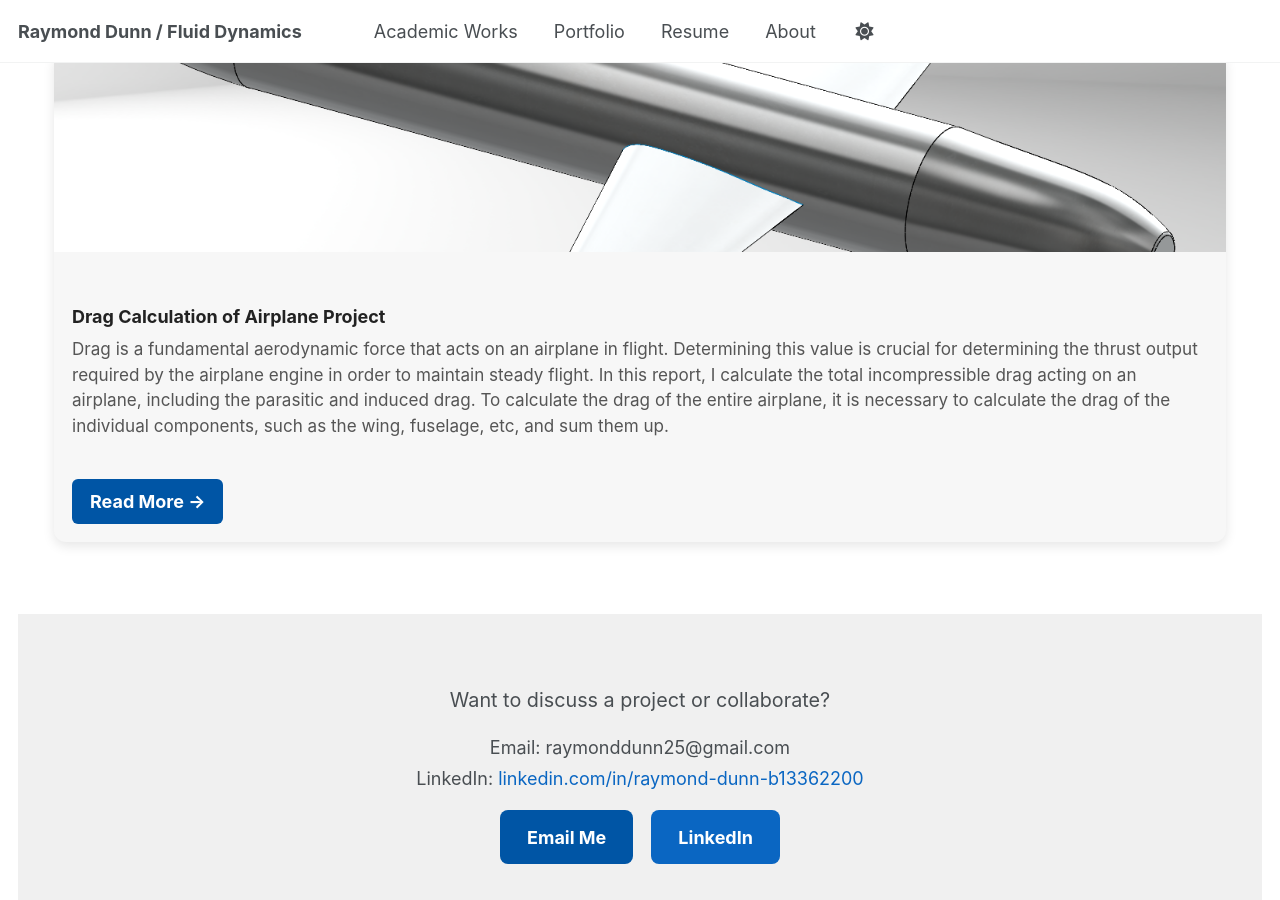
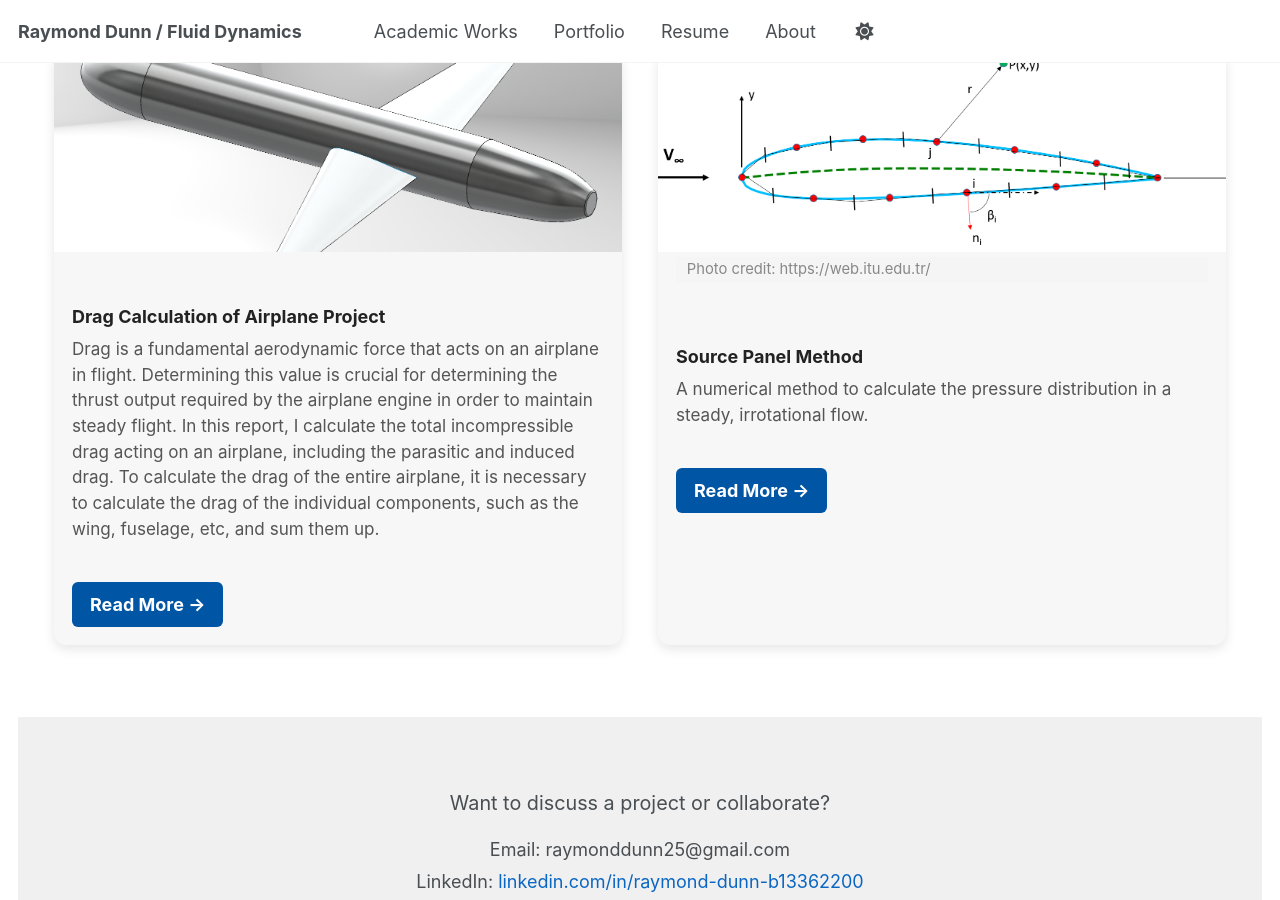
Before and after one commit to Raymond-gif/Raymond-gif.github.io, a Jekyll site: the page built from _pages/portfolio.md, in a window 1280 px wide and 900 px high, scrolled down 604 px. Built offline with Jekyll 4.4.1, drawn with Linux system fonts in a browser that asks for light colours; a script that is not in the unit is left out; part of the change alters nothing that is shown.

Commit message:
added source panel page

````diff
--- /dev/null
+++ b/_portfolio/sourcepanel.md
@@ -0,0 +1,293 @@
+---
+title: "Source Panel Method"
+excerpt: "A numerical method to calculate the pressure distribution in a steady, irrotational flow."
+order: 1
+layout: splash
+image: /images/sourcepanelmain.png
+caption: "Photo credit: https://web.itu.edu.tr/"
+header:
+  overlay_color: "#2a4d8f"
+  hero_title: "Source Panel Method"
+  hero_excerpt: "A numerical method to calculate the pressure distribution in a steady, irrotational flow."
+---
+
+## Introduction
+
+### Basics of Source Panel
+
+Potential flow theory allows engineers to find fluid properties by making the following assumptions about the flow: it is incompressible, inviscid, and irrotational. When the flow is irrotational (or potential) and it satisfies conservation of mass, the flow is said to satisfy Laplace's equation, or
+
+$$\begin{equation} \label{laplace}
+    \nabla^2\phi=0 \  \longrightarrow \ \frac{\partial^2 \phi}{\partial x^2} + \frac{\partial^2 \phi}{\partial y^2} = 0 .
+\end{equation}$$
+
+If Laplace's equation is satisfied, the solutions can be superimposed to form a more complex flow. The source panel method is simply the superposition of an infinite number of sources with infinitesimal strength along an arbitrary shape. To make the calculation easier, the source strength is assumed to be constant along each panel, which is a straight line that approximates the shape geometry.
+
+## Governing Equations and Conditions
+
+### Fundamental Velocity Potential Equation
+
+Every jth panel induces a small change of velocity potential at a point. When summed together for all jth panels,
+
+$$\begin{equation}
+    \boxed{\sum_{j=1}^{n} \Delta\phi_j = \sum_{j=1}^{n}\frac{\lambda_j}{2\pi}\int_j{\ln(r_{ij}) ds_j}},
+\end{equation}$$
+
+where
+
+$$\begin{equation}
+    r_{ij} =\sqrt{((x_i-x_j)^2+(y_i-y_j)^2)}
+\end{equation}$$
+
+The point where the sum of the velocity potentials is evaluated at is called the control point, denoted with a subscript i. The control points are placed at the midpoint of each panel.
+
+### Boundary Conditions
+
+In order for the flow to make sense physically, the arbitrary body must be a streamline of the flow. This means that the normal velocity of each panel must be equal to 0. The following equations must be true,
+
+$$\begin{gather}
+    V_{\infty,n,i} + V_{n,i} = 0 \\
+    \boxed{\frac{\lambda_i}{2} + \sum_{\substack{j=1 \\ j\neq i}}^{n}\frac{\lambda_j}{2\pi}I_{i,j} + V_{\infty} \cos{(\beta_i)} = 0,} \label{vn}
+\end{gather}$$
+
+where
+
+$$\begin{equation}
+    I_{i,j} = \int_j{\frac{\partial}{\partial n_i}}(\ln{r_{ij}}) \, ds_j
+\end{equation}$$
+
+When \\( i = j \\), there is a singular point because \\( r_{ij} \\) is equal to 0. However, it can be shown that the contribution of the panel to itself is \\( \lambda/2 \\), which is the leading term in Equation (\ref{vn}).
+
+### Tangential Velocity Calculation
+
+At the surface of the panel, there exists only a tangential velocity, so it will simply be labeled as \\( V_i \\),
+
+$$\begin{equation}
+    \boxed{V_i = V_{\infty,s} + V_s = V_{\infty}\sin{(\beta_i)} + \sum_{j=1}^n \frac{\lambda_j}{2\pi}J_{i,j}}
+\end{equation},$$
+
+where
+
+$$\begin{equation}
+    J_{i,j} = \int_j \frac{\partial}{\partial s} \ln{r_{ij}} \, ds_j
+\end{equation}$$
+
+### Pressure Coefficient
+
+Using Bernoulli's equation, it is possible to convert velocity into pressure,
+
+$$\begin{equation}
+    \boxed{C_{p,i} = 1 - \Bigl(\frac{V_i}{V_\infty}\Bigr)^2}
+\end{equation}$$
+
+## Evaluating Integral
+
+To evaluate the integral, Anderson derives the formula. Here are the results,
+
+$$\begin{equation}
+I_{i,j} = \frac{C}{2} \ln{\biggr(\frac{S_j^2+2AS_j+B}{B}\biggl)} + \frac{D-AC}{E} \biggl({\text{tan}}^{-1}{\frac{S_j+A}{E}}-{\text{tan}}^{-1}{\frac{A}{E}} \biggr), \\
+\end{equation}$$
+
+where
+
+$$\begin{gather*}
+A = -(x_i - X_j)\cos{\Phi_j} - (y_i - Y_j)\sin{\Phi_j} \\
+B = (x_i-X_j)^2 + (y_i-Y_j)^2 \\
+C = \sin{(\Phi_i-\Phi_j)} \\
+D = (y_i - Y_j)\cos{\Phi_i} - (x_i-X_j)\sin{\Phi_i} \\
+S_j = \sqrt{(X_{j+1}-X_j)^2+(Y_{j+1}-Y_j)^2}
+\end{gather*}.$$
+
+For calculating the tangential velocities,
+
+$$\begin{equation}
+    J_{i,j} = \frac{D-AC}{2E} \ln{\frac{S_j^2+2AS_j+B}{B}} - C\biggl({\text{tan}}^{-1}{\frac{S_j+A}{E}}-{\text{tan}}^{-1}{\frac{A}{E}} \biggr)
+\end{equation}$$
+
+## Results
+
+<!-- Figure 1 -->
+<div style="display: flex; justify-content: center; gap: 1rem;">
+
+  <figure style="flex: 1; text-align: center;">
+    <img src="/images/panels3.jpg" alt="Coarse Approximation of Circle" style="width:100%;">
+    <figcaption>(a) Coarse Approximation of Circle</figcaption>
+  </figure>
+
+  <figure style="flex: 1; text-align: center;">
+    <img src="/images/panels8.jpg" alt="Medium Approximation of Circle" style="width:100%;">
+    <figcaption>(b) Medium Approximation of Circle</figcaption>
+  </figure>
+
+  <figure style="flex: 1; text-align: center;">
+    <img src="/images/panels64.jpg" alt="Fine Approximation of Circle" style="width:100%;">
+    <figcaption>(c) Fine Approximation of Circle</figcaption>
+  </figure>
+
+</div>
+
+<p style="text-align:center;"><strong>Figure 1:</strong> Panel Approximation of Circle (In Increasing Order)</p>
+
+
+<!-- Figure 2 -->
+<div style="display: flex; justify-content: center; gap: 1rem;">
+
+  <figure style="flex: 1; text-align: center;">
+    <img src="/images/cp8.jpg" alt="Coarse Approximation of Circle" style="width:100%;">
+    <figcaption>(a) Coarse Approximation of Circle</figcaption>
+  </figure>
+
+  <figure style="flex: 1; text-align: center;">
+    <img src="/images/cp64.jpg" alt="Medium Approximation of Circle" style="width:100%;">
+    <figcaption>(b) Medium Approximation of Circle</figcaption>
+  </figure>
+
+</div>
+
+<p style="text-align:center;"><strong>Figure 2:</strong> Source Panel Method for Circle</p>
+
+
+<!-- Figure 3 -->
+<div style="display: flex; justify-content: center; gap: 1rem;">
+
+  <figure style="flex: 1; text-align: center;">
+    <img src="/images/ellipsepanel.jpg" alt="Panel Approximation of Ellipse" style="width:100%;">
+    <figcaption>(a) Panel Approximation of Ellipse</figcaption>
+  </figure>
+
+  <figure style="flex: 1; text-align: center;">
+    <img src="/images/ellipsesource.jpg" alt="Ellipse Pressure Coefficient vs Angle" style="width:100%;">
+    <figcaption>(b) Ellipse Pressure Coefficient vs Angle</figcaption>
+  </figure>
+
+</div>
+
+<p style="text-align:center;"><strong>Figure 3:</strong> Source Panel Method for Ellipse</p>
+
+## Conclusions
+
+### Concepts Learned From Results
+
+As the number of panels increase, the accuracy of the source panel method improves. This is because a greater number of panels is able to resemble the geometry of the actual shape more. For example, Fig. 1a shows a crude approximation of a circle, with 3 panels. Fig. 1b shows a better approximation with 8 panels, and Fig. 1c is most indistinguishable from the actual geometry with 64 panels.
+
+Fig. 2a shows that the source panel method closely resemble the analytical solution. As the number of panels increase, more pressure points are shown, and the reader gains a better understanding of the actual distribution, as shown in Fig. 2b
+
+The ellipse pressure coefficient has the same sinusoidal shape as the circle pressure distribution, but the amplitude appears to be less than the circle, as shown in Fig. 3b. In addition, at the crest of the wave, the scatter points are closer together, likely because of the uneven geometry of the ellipse.
+
+### Differences From Real Life
+
+Potential theory, which the source panel method is based on, neglects viscosity. Because of this, there is no boundary layer separation, which is caused by adverse pressure gradient. In other words, the pressure on the left and right side balance out.
+
+When boundary layer separation occurs, the pressure in the wake region decreases drastically and remains constant. This difference in pressure creates a drag force, which is not present in the source panel method.
+
+
+## Code
+
+In order to run the code, the user must have the .txt files downloaded with the coordinates for the arbitrary shape. This will be attached to the report within submission. In line 3 of the code, it is crucial **to change the name of the .txt file**. At the end of the first script, a supplemental script file is provided to generate coordinates for any number of panels for a circle.
+
+```matlab
+clear,clc, close all
+
+A = readmatrix('Circle_8.txt'); % NATHAN, simply change the name of the text file to get source panel method for any geometry you want, just put the coordinates in
+sz = size(A) ; %gets the size of the matrix A
+n = sz(1) ; % picks the number of panels based on length of vector
+beta = zeros(n,1);  % preallocating matrix
+theta=zeros(n,1); %preallocating vector
+
+for i = 1:n-1 % nested for loop begins
+        Xi = A(i,1); Yi = A(i,2); % control points boundary (Xi,Yi)
+        Xi1 = A(i+1,1); Yi1 = A(i+1,2); % control points boundary (X_i+1,Y_i+1)
+        xi = (Xi+Xi1)/2; yi = (Yi+Yi1)/2 ; % finds control points by taking the average
+        phii = atan2(Yi1-Yi,Xi1-Xi); % calculates angle of ith panel
+        beta(i) = phii + pi/2 ; % calculates beta: angle bet freestream and normal
+        if beta(i)>2*pi, % if beta is greater than 2pi, subtract 2pi. if less than zero, add 2pi
+            beta(i)=beta(i)-2*pi;
+        elseif beta(i)<0,
+            beta(i)=beta(i)+2*pi;
+        end
+    for j = 1:n-1 %populates the columns of a matrix, holding the row constant (nested for loop)
+            I(i,j) = calcI(A(j,1),A(j,2),A(j+1,1),A(j+1,2),xi,yi,phii); %here, I used a local function (look below for function)
+            J(i,j) = calcJ(A(j,1),A(j,2),A(j+1,1),A(j+1,2),xi,yi,phii) ;%here, I used a local function (look below for function)
+    end
+end
+
+for i = 1:n
+    I(i,i) = pi; %replace all diagonals with pi
+    J(i,i) = 0 ; % replace all diagonals with 0
+end
+
+I(isnan(I)|isinf(I))=0; %removes any NaN and inf terms
+J(isnan(J)|isinf(J))=0; %removes any NaN and inf terms
+
+b = -cos(beta) ;
+lambda_norm = I^(-1) * b ; %normalized lambda = lambda/(2 * pi * vinf)
+
+vi_vinf = J*lambda_norm+sin(beta); % ratio of v and v_inf
+cpi = 1-(vi_vinf).^2 ; % cp at each panel
+
+figure; hold on ; grid on
+title('Cirlce Source Panel Pressure Distribution','FontSize',18)
+str2 = sprintf('(n = %d)',n-1)
+subtitle(str2,'FontWeight','bold','FontSize',18)
+theta = linspace(0,2*pi) ; cp_anal = 1-4*(sin(theta)).^2; %analytical solution
+plot(theta,cp_anal,'k','linewidth',1);
+scatter(beta,cpi,80,'^','filled','MarkerFaceColor','b') ; % scatter
+xlabel('Surface Location Angle \theta (rad)','FontSize',12)
+ylabel('Pressure Coefficient (C_p)','FontSize',12)
+xticks([0, pi/2, pi, 3*pi/2, 2*pi])
+xticklabels({'0','\pi/2','\pi','3\pi/2','2\pi'})
+legend('Analytic Result','Numerical Result')
+hold off
+
+figure; hold on;
+str1 = sprintf('Panel Approximation of Circle (n = %d)',n-1)
+title(str1,'fontsize',20)
+plot(A(:,1),A(:,2),'g','linewidth',8) ;
+t = linspace(0,2*pi,1000) ;
+X = cos(t);
+Y = sin(t);
+plot(X,Y,'r:','linewidth',8)
+xlabel('X-Axis','FontSize',15)
+ylabel('Y-Axis','FontSize',15)
+legend('Panels','Actual Circle','Location','southeast')
+hold off
+
+%% Functions Begin %%
+
+function I = calcI(Xj,Yj,Xj1,Yj1,xi,yi,phii) % equations from Anderson's book: normal velocity component
+phij = atan2(Yj1-Yj,Xj1-Xj);
+A = -(xi-Xj)*cos(phij)-(yi-Yj)*sin(phij) ;
+B = (xi-Xj)^2+(yi-Yj)^2 ;
+C = sin(phii-phij) ;
+D = (yi-Yj)*cos(phii)-(xi-Xj)*sin(phii) ;
+Sj = sqrt((Xj1-Xj)^2+(Yj1-Yj)^2) ;
+E = sqrt(B-A^2) ;
+I = (C/2)*log((Sj^2+2*A*Sj+B)/B) + (D-A*C)/E*(atan((Sj+A)/E)-atan(A/E)) ;
+end
+
+function J = calcJ(Xj,Yj,Xj1,Yj1,xi,yi,phii) % equations from Anderson's book: tangential velocity
+phij = atan2(Yj1-Yj,Xj1-Xj);
+A = -(xi-Xj)*cos(phij)-(yi-Yj)*sin(phij) ;
+B = (xi-Xj)^2+(yi-Yj)^2 ;
+C = sin(phii-phij) ;
+D = (yi-Yj)*cos(phii)-(xi-Xj)*sin(phii) ;
+Sj = sqrt((Xj1-Xj)^2+(Yj1-Yj)^2) ;
+E = sqrt(B-A^2) ;
+J = (D-A*C)/(2*E)*log((Sj^2+2*A*Sj+B)/B) - C*(atan((Sj+A)/E)-atan(A/E)) ;
+end
+```
+
+```matlab
+n = 3;
+dtheta = 2*pi/n;
+theta = pi+pi/n:-dtheta:-pi+pi/n;
+X = cos(theta);
+Y = sin(theta);
+A = [X',Y'];
+
+writematrix(A,'circle_3','Delimiter',';');
+```
+
+## References
+
+J. D. Anderson. Fundamentals of aerodynamics. Mcgraw-hill Publishing Co., 2007.
````
Also changed, not shown: _portfolio/dragcalc.md (+0 -2 lines), images/cp64.jpg (added), images/cp8.jpg (added), images/ellipsepanel.jpg (added), images/ellipsesource.jpg (added), images/panel12.jpg (added), images/panels3.jpg (added), images/panels64.jpg (added), images/panels8.jpg (added), images/sourcepanelmain.png (added).
